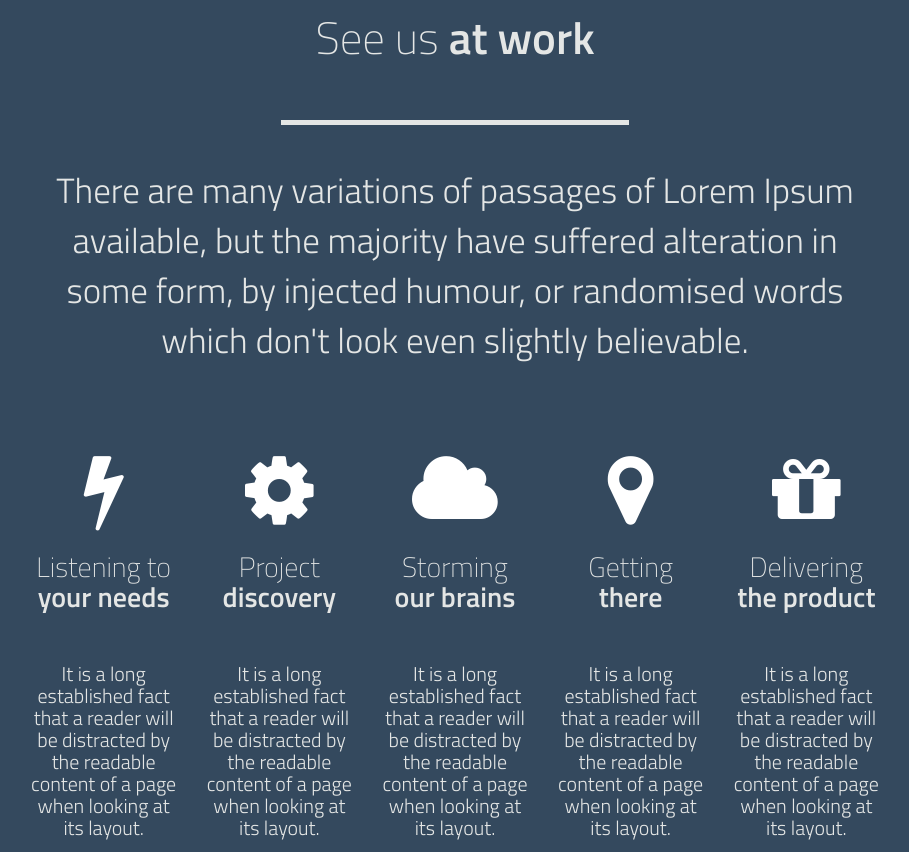
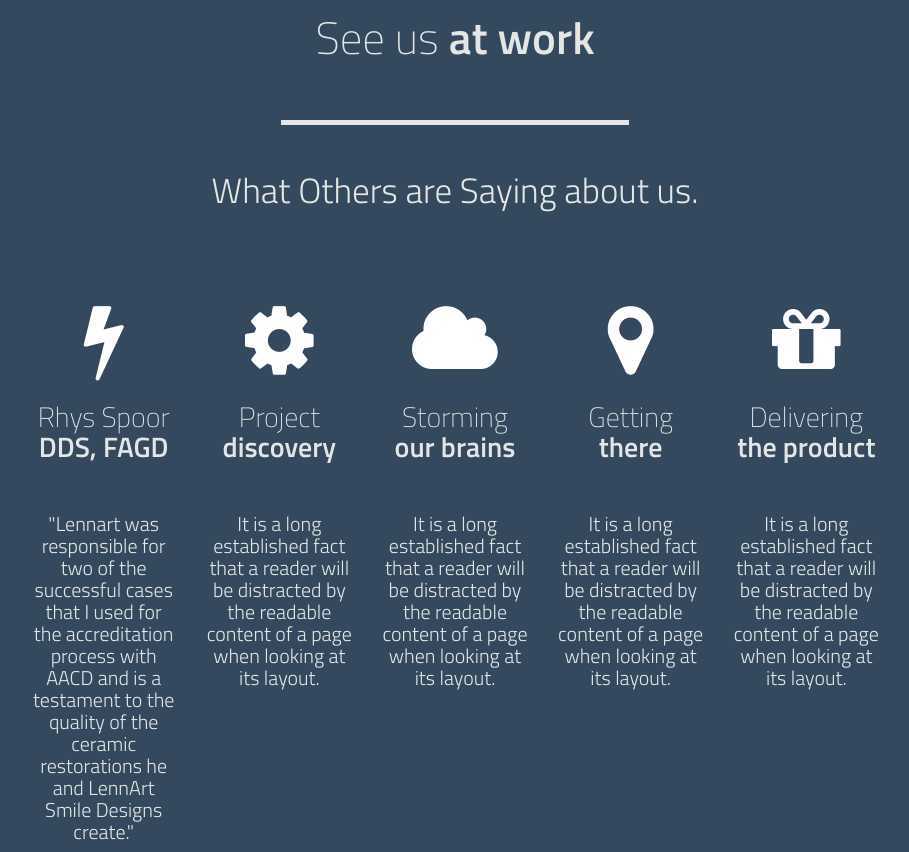
Before and after one commit to e30chris/LennartSmiles, a plain HTML site: page index.html in a window 1280 px wide. Shown: the part 3973-4825 px from the top of the page, without its empty margins (185-1094 px from the left). Drawn offline with Linux system fonts and the light colour scheme.

Commit message:
update slide 4

```diff
--- a/index.html
+++ b/index.html
@@ -142,15 +142,15 @@
 			</div><!-- /row -->
 			<div class="row subtitle-row">
 				<div class="col-sm-1 hidden-sm">&nbsp;</div>
-				<div class="col-12 col-sm-10 font-light">There are many variations of passages of Lorem Ipsum available, but the majority have suffered alteration in some form, by injected humour, or randomised words which don't look even slightly believable.</div>
+				<div class="col-12 col-sm-10 font-light">What Others are Saying about us.</div>
 				<div class="col-sm-1 hidden-sm">&nbsp;</div>
 			</div><!-- /row -->
 			<div class="row content-row">
 				<div class="col-sm-1 hidden-sm">&nbsp;</div>
 				<div class="col-12 col-sm-2">
 					<p><i class="icon icon-bolt"></i></p>
-					<h2 class="font-thin">Listening to<br><span class="font-semibold" >your needs</span></h2>
-					<h4 class="font-thin">It is a long established fact that a reader will be distracted by the readable content of a page when looking at its layout.</h4>
+					<h2 class="font-thin">Rhys Spoor<br><span class="font-semibold" >DDS, FAGD</span></h2>
+					<h4 class="font-thin">"Lennart was responsible for two of the successful cases that I used for the accreditation process with AACD and is a testament to the quality of the ceramic restorations he and LennArt Smile Designs create."</h4>
 				</div><!-- /col12 -->
 				<div class="col-12 col-sm-2">
 					<p><i class="icon icon-cog"></i></p>
```
